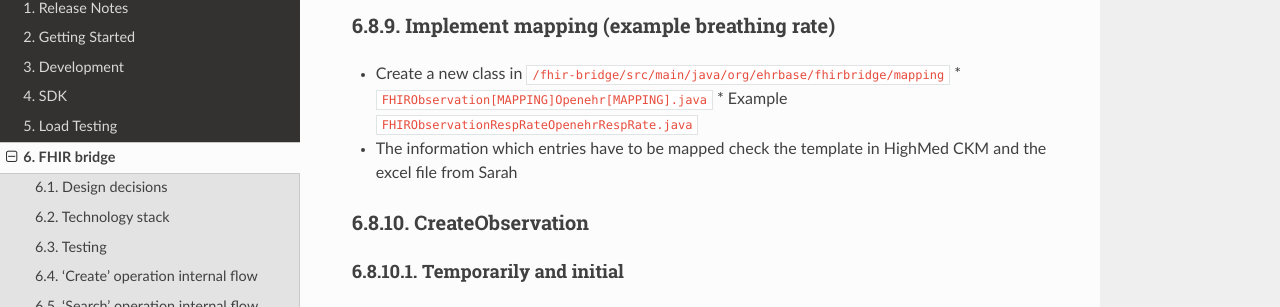
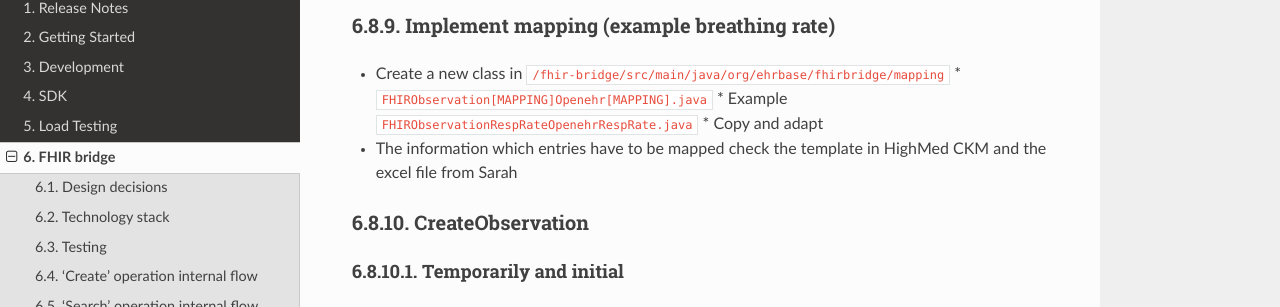
Before and after one commit to ehrbase/documentation, a Sphinx documentation site: the page built from source/06_fhir_bridge/index.rst, in a window 1280 px wide and 900 px high, scrolled down 6221 px. Shown: the part 144-451 px from the top of the window. Built offline with Sphinx 7.4.7 and the Read the Docs theme 2.0.0, drawn with Linux system fonts in a browser that asks for light colours; formulas are drawn with MathJax 3; pages that are not in the unit, such as notebooks, are missing from menus.

Commit message:
Update index.rst

```diff
--- a/source/06_fhir_bridge/index.rst
+++ b/source/06_fhir_bridge/index.rst
@@ -295,6 +295,7 @@ Implement mapping (example breathing rate)
 * Create a new class in :code:`/fhir-bridge/src/main/java/org/ehrbase/fhirbridge/mapping`
   * :code:`FHIRObservation[MAPPING]Openehr[MAPPING].java`
   * Example :code:`FHIRObservationRespRateOpenehrRespRate.java`
+  * Copy and adapt
 * The information which entries have to be mapped check the template in HighMed CKM and the excel file from Sarah
 
 
```
